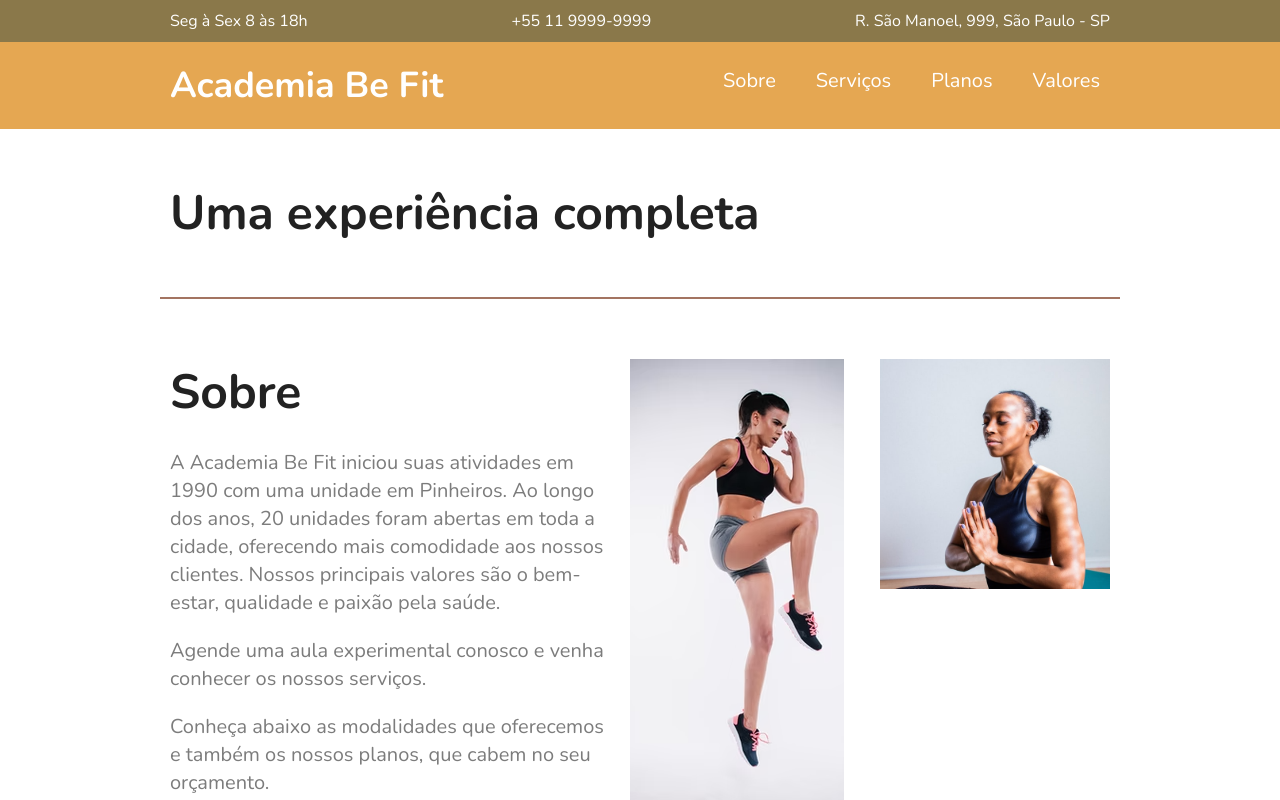
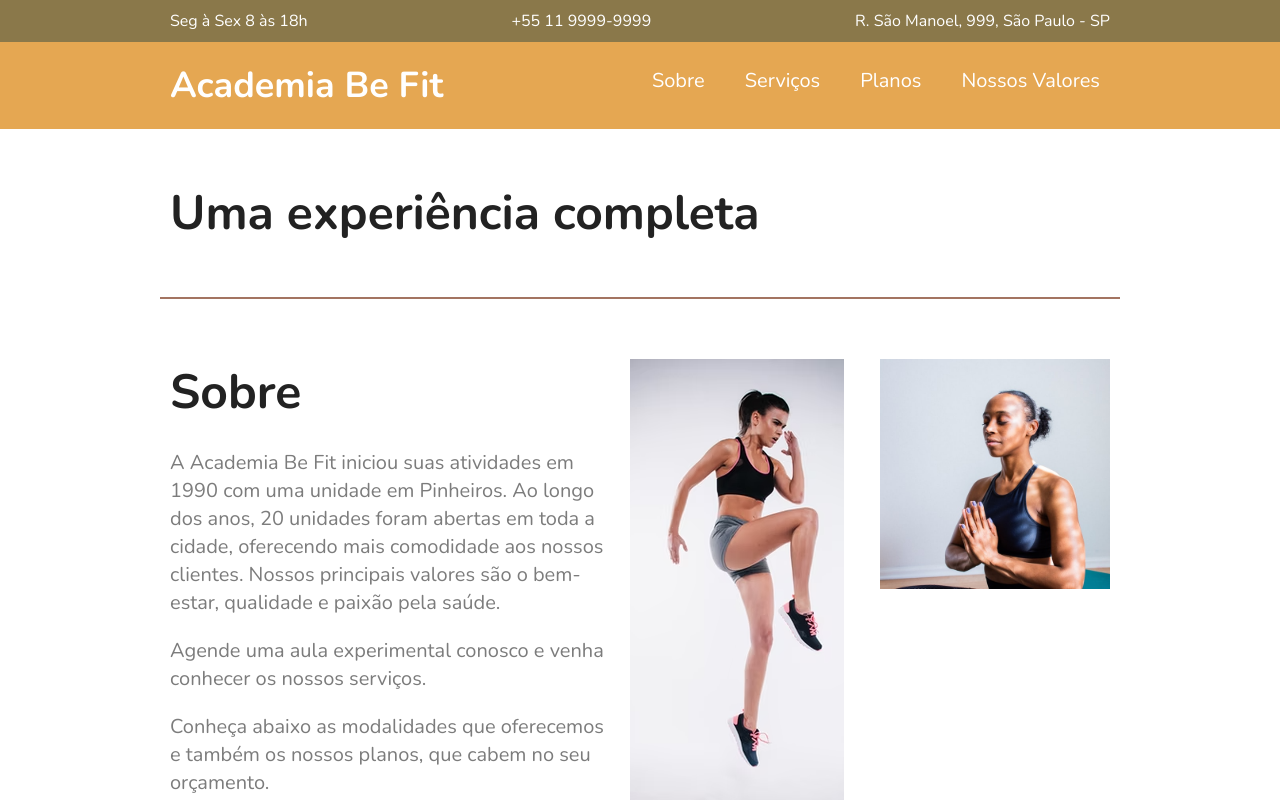
Before and after one commit to danimilani/CSSFlexbox, a plain HTML site: page index.html in a window 1280 px wide. Shown: the top 800 px of the page. Drawn offline with nearby package versions, Linux system fonts and the light colour scheme.

Commit message:
Update index.html

```diff
--- a/index.html
+++ b/index.html
@@ -25,7 +25,7 @@
                         <li><a href="#sobre">Sobre</a>
                         <li><a href="#produtos">Serviços</a></li>
                         <li><a href="#preco">Planos</a></li>
-                        <li><a href="#qualidade">Valores</a></li>
+                        <li><a href="#qualidade">Nossos Valores</a></li>
                     </ul>
                 </nav>
             </div>
```
